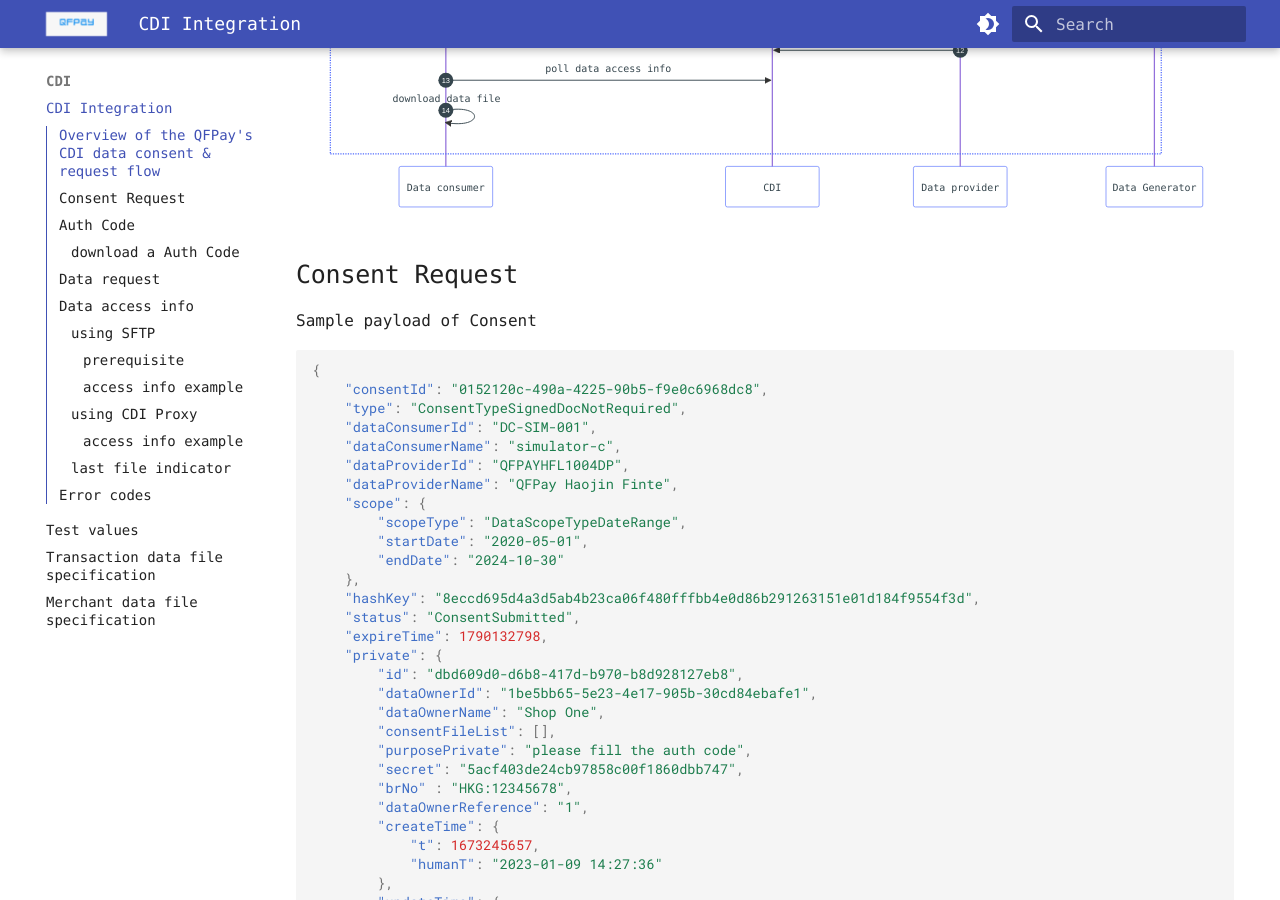
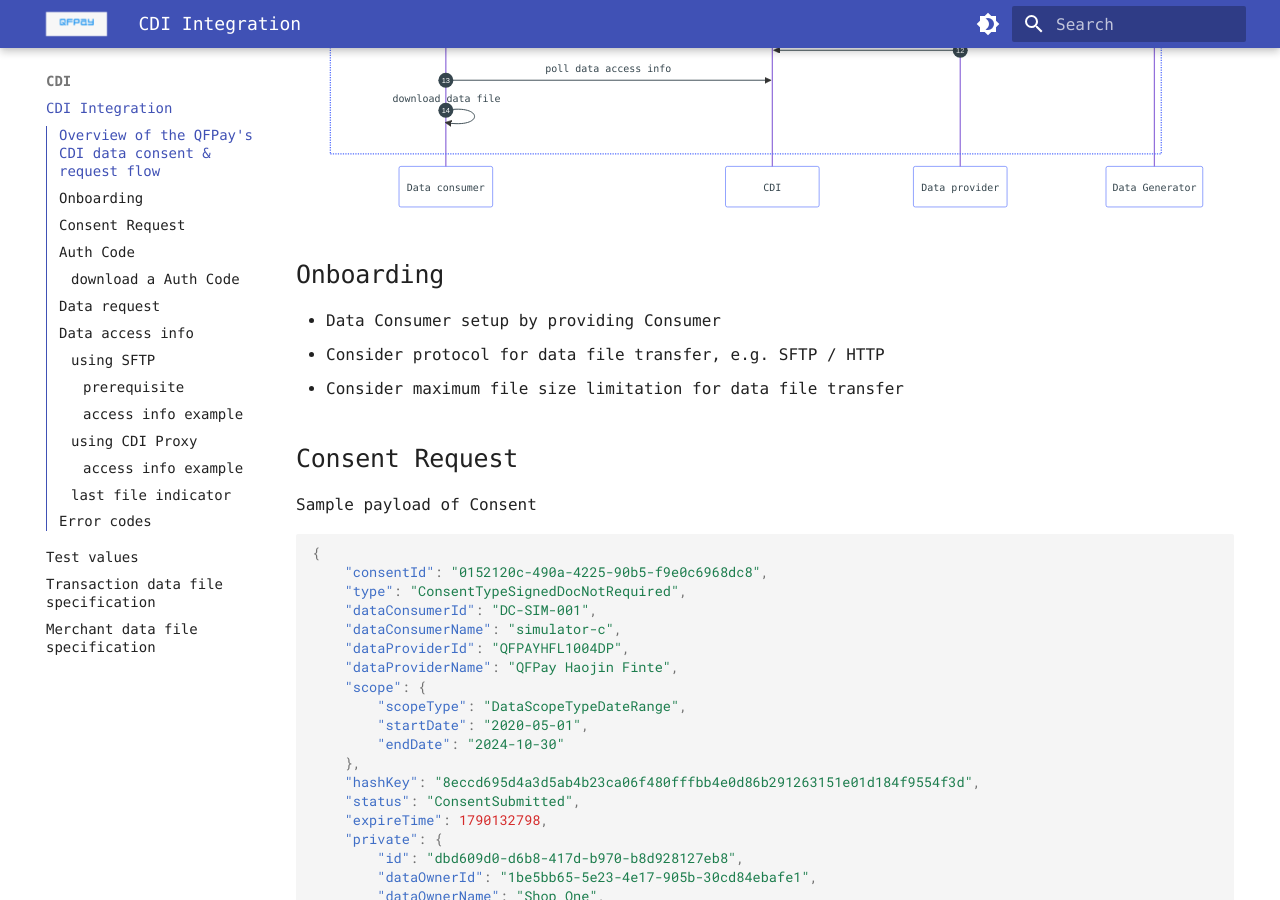
Before and after one commit to yxiaao/docs, an MkDocs documentation site: the page built from docs/cdi/integration.md, in a window 1280 px wide and 900 px high, scrolled down 755 px. Built offline with MkDocs 1.6.1 and Material for MkDocs 9.7.7, drawn with Linux system fonts in a browser that asks for light colours; some web fonts are replaced; comment, search, counter and statistics services are not loaded.

Commit message:
cdi docs update

````diff
--- a/docs/cdi/integration.md
+++ b/docs/cdi/integration.md
@@ -37,6 +37,11 @@
   end
 
 ```
+
+## Onboarding
+- Data Consumer setup by providing Consumer
+- Consider protocol for data file transfer, e.g. SFTP / HTTP
+- Consider maximum file size limitation for data file transfer
 
 ## Consent Request
 
````
Also changed, not shown: docs/cdi/merchant data file specification.md (+1 -1 lines).
